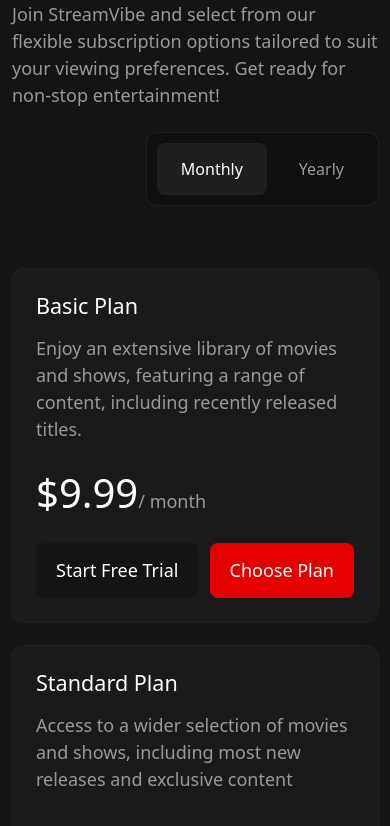
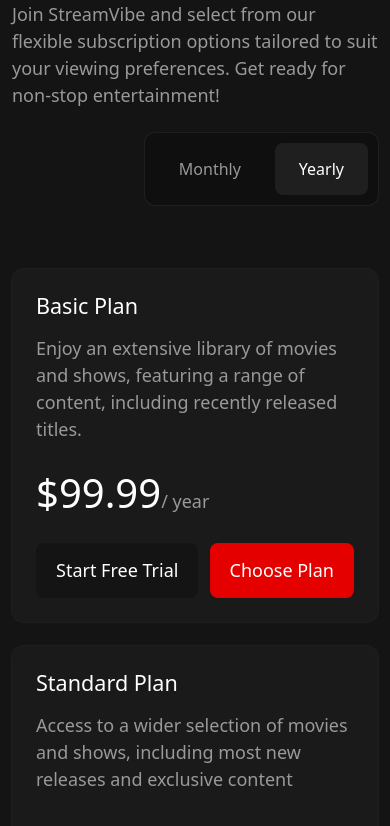
Before and after one commit to mohamedshaheen26/StreamVibe, a React (Vite) app: page / in a window 390 px wide. Shown: the part 3840-4666 px from the top of the page. Built offline with nearby package versions, Linux system fonts and the light colour scheme; no server answers.

Commit message:
Update UI and Add Tabs for Plans in Mobile

```diff
--- a/src/components/SubscriptionPlans.jsx
+++ b/src/components/SubscriptionPlans.jsx
@@ -1,6 +1,6 @@
 import React, { useState } from "react";
 import CustomButton from "./CustomButton";
-
+import ToggleTabs from "./ToggleTabs";
 const plans = [
   {
     title: "Basic Plan",
@@ -26,7 +26,9 @@
 ];
 
 const SubscriptionPlans = () => {
-  const [isYearly, setIsYearly] = useState(false);
+  const [activePlan, setActivePlan] = useState("Yearly");
+
+  const planNames = ["Monthly", "Yearly"];
 
   return (
     <section className='subscription-plans'>
@@ -40,20 +42,11 @@
               entertainment!
             </p>
           </div>
-          <div className='plan-tabs d-flex justify-content-center'>
-            <button
-              className={`btn ${!isYearly ? "active" : ""} me-2`}
-              onClick={() => setIsYearly(false)}
-            >
-              Monthly
-            </button>
-            <button
-              className={`btn ${isYearly ? "active" : ""}`}
-              onClick={() => setIsYearly(true)}
-            >
-              Yearly
-            </button>
-          </div>
+          <ToggleTabs
+            tabs={planNames}
+            activeTab={activePlan}
+            onTabChange={(selectedTab) => setActivePlan(selectedTab)}
+          />
         </div>
         <div className='plans row row-cols-1 row-cols-md-2 row-cols-lg-3 align-items-stretch g-4'>
           {plans.map((plan, index) => (
@@ -64,9 +57,9 @@
                   <p className='card-text'>{plan.features}</p>
                   <p className='plan-price'>
                     <span>
-                      {isYearly ? plan.yearlyPrice : plan.monthlyPrice}
+                      {activePlan ? plan.yearlyPrice : plan.monthlyPrice}
                     </span>
-                    <span>{isYearly ? "/ year" : "/ month"}</span>
+                    <span>{activePlan ? "/ year" : "/ month"}</span>
                   </p>
                   <div className='buttons d-flex align-items-center justify-content-between'>
                     <CustomButton
--- /dev/null
+++ b/src/components/ToggleTabs.jsx
@@ -0,0 +1,19 @@
+import React from "react";
+
+const ToggleTabs = ({ tabs, activeTab, onTabChange }) => {
+  return (
+    <div className='toggle-tabs d-flex justify-content-center'>
+      {tabs.map((tab) => (
+        <button
+          key={tab}
+          className={`btn ${activeTab === tab ? "active" : ""}`}
+          onClick={() => onTabChange(tab)}
+        >
+          {tab}
+        </button>
+      ))}
+    </div>
+  );
+};
+
+export default ToggleTabs;
--- a/src/hooks/useResposiveScreen.js
+++ b/src/hooks/useResposiveScreen.js
@@ -5,7 +5,7 @@
 
   useEffect(() => {
     const handleResize = () => {
-      setIsMobile(window.innerWidth <= 991);
+      setIsMobile(window.innerWidth <= 768);
     };
 
     window.addEventListener("resize", handleResize);
--- a/src/index.css
+++ b/src/index.css
@@ -170,6 +170,31 @@
   .card-body {
     padding: 24px !important;
   }
+}
+
+/* Toggle Tabs Styling */
+.toggle-tabs {
+  background-color: #0f0f0f;
+  padding: 10px;
+  border-radius: var(--border-red-outset);
+  box-shadow: 0 0 0 1px var(--shadow-color);
+}
+
+.toggle-tabs button {
+  padding: 14px 24px;
+  border: none;
+  border-radius: var(--border-red-inset);
+  color: var(--text-color);
+}
+
+.toggle-tabs button:not(:last-child) {
+  margin-right: 10px;
+}
+
+.toggle-tabs button:hover,
+.toggle-tabs button.active {
+  color: white;
+  background-color: #1f1f1f;
 }
 
 /* Scroll to Top Button Styling */
@@ -786,26 +811,6 @@
   margin-bottom: 10px;
 }
 
-.subscription-plans .plan-tabs {
-  background-color: #0f0f0f;
-  padding: 10px;
-  border-radius: var(--border-red-outset);
-  box-shadow: 0 0 0 1px var(--shadow-color);
-}
-
-.subscription-plans .plan-tabs button {
-  padding: 14px 24px;
-  border: none;
-  border-radius: var(--border-red-inset);
-  color: var(--text-color);
-}
-
-.subscription-plans .plan-tabs button:hover,
-.subscription-plans .plan-tabs button.active {
-  color: white;
-  background-color: #1f1f1f;
-}
-
 .subscription-plans .plans {
   margin-top: var(--margin-top);
 }
@@ -930,25 +935,19 @@
 }
 
 footer .footer {
-  padding: 100px 0 50px;
-}
-
-@media (max-width: 991px) {
-  footer .footer {
-    padding: 50px 0 20px;
-  }
+  padding: 100px 0 15px;
 }
 
 footer ul li:not(:last-child) {
   margin-bottom: 14px;
 }
 
-footer ul li a {
+footer a {
   color: var(--text-color);
   transition: var(--transition-duration);
 }
 
-footer ul li a:hover {
+footer a:hover {
   color: var(--primary-color);
 }
 
@@ -1171,6 +1170,12 @@
   padding-top: 200px;
 }
 
+@media (max-width: 991px) {
+  main > .subscription-plans:first-child {
+    padding-top: 120px;
+  }
+}
+
 .subscriptions {
   padding-bottom: var(--padding-bottom);
 }
@@ -1191,3 +1196,16 @@
   padding: 30px;
   background-color: transparent;
 }
+
+.plan-details {
+  background-color: #0f0f0f;
+  padding: 24px;
+  border-radius: var(--border-red-outset);
+  box-shadow: 0 0 0 1px var(--shadow-color);
+  color: white;
+  font-size: 14px;
+}
+
+.plan-details .plan-title {
+  color: var(--text-color);
+}
--- a/src/pages/Subscriptions.jsx
+++ b/src/pages/Subscriptions.jsx
@@ -1,7 +1,12 @@
-import React from "react";
+import React, { useState } from "react";
 import SubscriptionPlans from "../components/SubscriptionPlans";
+import ToggleTabs from "../components/ToggleTabs";
+import useResposiveScreen from "../hooks/useResposiveScreen";
 
 const subscriptions = () => {
+  const isMobile = useResposiveScreen();
+  const [activePlan, setActivePlan] = useState("Standard");
+
   const subscriptionPlans = {
     features: [
       "Price",
@@ -25,7 +30,7 @@
           devices: "Watch on one device simultaneously",
           freeTrial: "7 Days",
           cancelAnytime: "Yes",
-          hdr: "No",
+          hDR: "No",
           dolbyAtmos: "No",
           adFree: "No",
           offlineViewing: "No",
@@ -42,11 +47,11 @@
           devices: "Watch on two devices simultaneously",
           freeTrial: "7 Days",
           cancelAnytime: "Yes",
-          hdr: "Yes",
+          hDR: "Yes",
           dolbyAtmos: "Yes",
           adFree: "Yes",
           offlineViewing: "Yes, for select titles.",
-          familySharing: "Yes, up to 5 family members.",
+          familySharing: "5 family members.",
         },
       },
       {
@@ -58,36 +63,33 @@
           devices: "Watch on four devices simultaneously",
           freeTrial: "7 Days",
           cancelAnytime: "Yes",
-          hdr: "Yes",
+          hDR: "Yes",
           dolbyAtmos: "Yes",
           adFree: "Yes",
           offlineViewing: "Yes, for all titles.",
-          familySharing: "Yes, up to 6 family members.",
+          familySharing: "6 family members.",
         },
       },
     ],
   };
 
-  // Map feature name to the key in the details object
-  const mapFeatureToKey = (feature) => {
-    return feature
-      .trim() // Remove leading/trailing spaces
-      .replace(/\s+/g, "") // Remove all spaces
-      .replace(/-/g, "") // Remove dashes
-      .toLowerCase(); // Convert to lowercase
-  };
+  // Extract plan names for the tabs
+  const planNames = subscriptionPlans.plans.map((plan) => plan.name);
 
   return (
     <>
       <SubscriptionPlans className='p-5' />
       <section className='subscriptions'>
         <div className='container'>
-          <h2 className="text-white mb-3">Compare our plans and find the right one for you</h2>
-          <p className="mb-5">
+          <h2 className='text-white mb-3'>
+            Compare our plans and find the right one for you
+          </h2>
+          <p className='mb-5'>
             StreamVibe offers three different plans to fit your needs: Basic,
             Standard, and Premium. Compare the features of each plan and choose
             the one that's right for you.
           </p>
+          {!isMobile ? (
             <table className='table table-bordered'>
               <thead>
                 <tr>
@@ -106,15 +108,81 @@
                 {subscriptionPlans.features.map((feature, index) => (
                   <tr key={index}>
                     <td>{feature}</td>
-                  {subscriptionPlans.plans.map((plan, planIndex) => {
-                    const featureKey = mapFeatureToKey(feature);
+                    {subscriptionPlans.plans.map((plan) => {
+                      const featureKey = `${feature
+                        .slice(0, 1)
+                        .toLowerCase()}${feature
+                        .slice(1)
+                        .replace(/\s+/g, "")
+                        .replace(/-/g, "")}`;
+
                       const featureValue = plan.details[featureKey] || "N/A";
-                    return <td key={planIndex}>{featureValue}</td>;
+
+                      return <td key={plan.name}>{featureValue}</td>;
                     })}
                   </tr>
                 ))}
               </tbody>
             </table>
+          ) : (
+            <>
+              <ToggleTabs
+                tabs={planNames}
+                activeTab={activePlan}
+                onTabChange={(selectedTab) => setActivePlan(selectedTab)}
+              />
+              <div className='plan-details mt-4 p-3'>
+                {subscriptionPlans.plans
+                  .filter((plan) => plan.name === activePlan)
+                  .map((plan) => (
+                    <div key={plan.name}>
+                      <div className='row'>
+                        <div className='col-6 mb-4'>
+                          <span className='plan-title'>Price</span>
+                          <div>{plan.details.price}</div>
+                        </div>
+                        <div className='col-6 mb-4'>
+                          <span className='plan-title'>Free Trial</span>
+                          <div>{plan.details.freeTrial}</div>
+                        </div>
+                        <div className='col-12 mb-4'>
+                          <span className='plan-title'>Content</span>
+                          <div>{plan.details.content}</div>
+                        </div>
+                        <div className='col-12 mb-4'>
+                          <span className='plan-title'>Devices</span>
+                          <div>{plan.details.devices}</div>
+                        </div>
+                        <div className='col-6 mb-4'>
+                          <span className='plan-title'>Cancel Anytime</span>
+                          <div>{plan.details.cancelAnytime}</div>
+                        </div>
+                        <div className='col-6 mb-4'>
+                          <span className='plan-title'>HDR</span>
+                          <div>{plan.details.hdr}</div>
+                        </div>
+                        <div className='col-6 mb-4'>
+                          <span className='plan-title'>Dolby Atmos</span>
+                          <div>{plan.details.dolbyAtmos}</div>
+                        </div>
+                        <div className='col-6 mb-4'>
+                          <span className='plan-title'>Ad-Free</span>
+                          <div>{plan.details.adFree}</div>
+                        </div>
+                        <div className='col-6 mb-4'>
+                          <span className='plan-title'>Offline Viewing</span>
+                          <div>{plan.details.offlineViewing}</div>
+                        </div>
+                        <div className='col-6 mb-4'>
+                          <span className='plan-title'>Family Sharing</span>
+                          <div>{plan.details.familySharing}</div>
+                        </div>
+                      </div>
+                    </div>
+                  ))}
+              </div>
+            </>
+          )}
         </div>
       </section>
     </>
```
Also changed, not shown: src/components/Footer.jsx (+14 -1 lines). Lines whose indentation alone changed are shown as unchanged.
